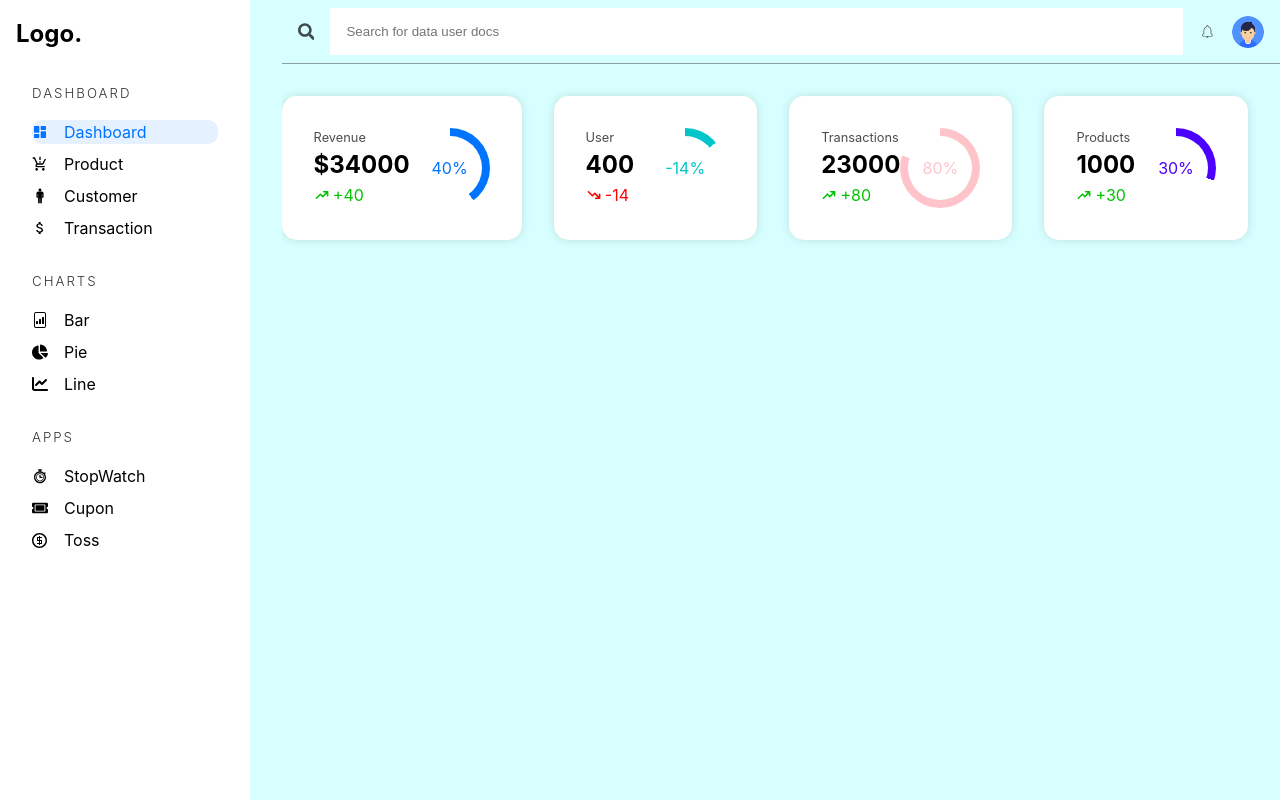
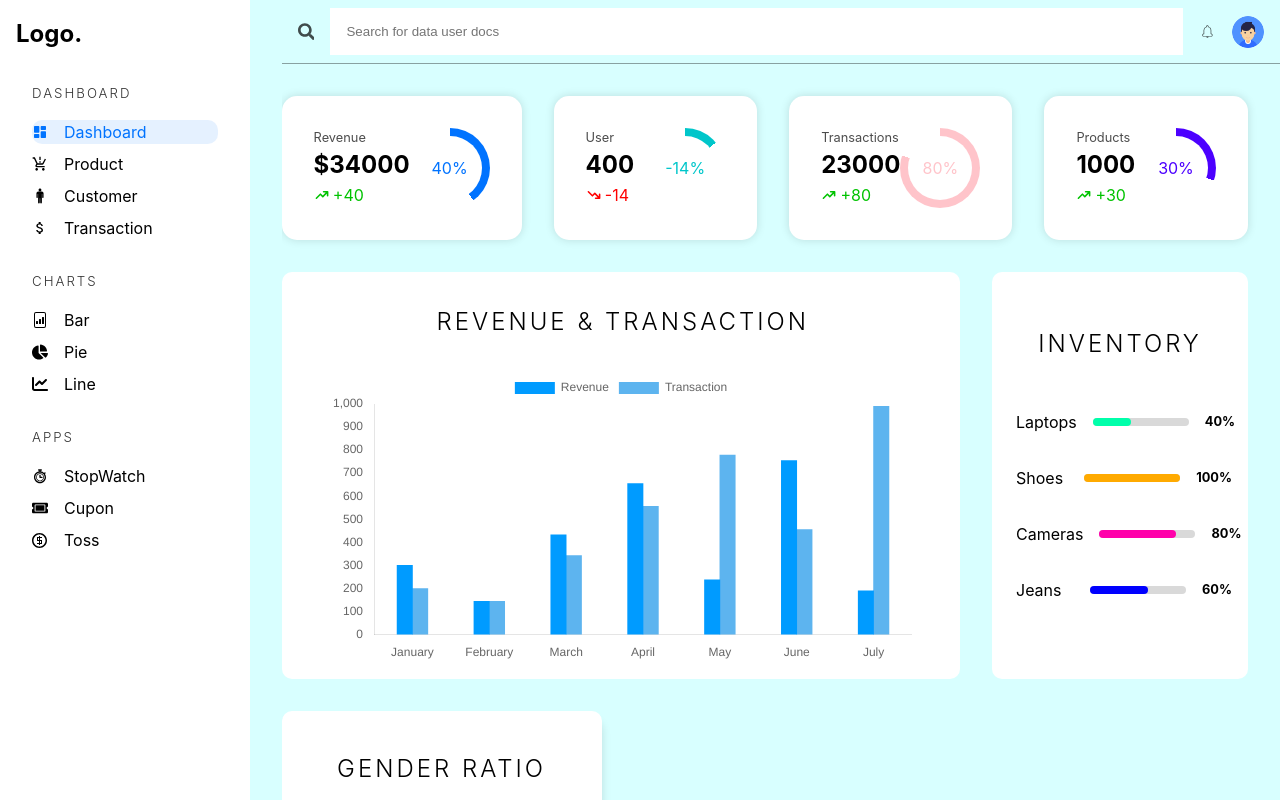
Before and after one commit to prathamlashkari/Admin-DashBoard, a React (Vite) app: page /admin/Dashboard in a window 1280 px wide. Built offline with nearby package versions, Linux system fonts and the light colour scheme.

Commit message:
Adding bargrap and doughnot

```diff
--- a/package.json
+++ b/package.json
@@ -10,10 +10,13 @@
     "preview": "vite preview"
   },
   "dependencies": {
+    "chart.js": "^4.4.2",
     "react": "^18.2.0",
+    "react-chartjs-2": "^5.2.0",
     "react-dom": "^18.2.0",
     "react-icons": "^5.0.1",
     "react-router-dom": "^6.22.3",
+    "react-table": "^7.8.0",
     "sass": "^1.72.0"
   },
   "devDependencies": {
--- /dev/null
+++ b/src/Component/Chart.tsx
@@ -0,0 +1,135 @@
+import {
+  Chart as ChartJS,
+  CategoryScale,
+  LinearScale,
+  BarElement,
+  Title,
+  Tooltip,
+  Legend,
+  ChartData,
+  ChartOptions,
+  ArcElement
+} from 'chart.js';
+import { Bar,Doughnut  } from 'react-chartjs-2';
+
+
+ChartJS.register(
+  CategoryScale,
+  LinearScale,
+  BarElement,
+  Title,
+  Tooltip,
+  Legend,
+  ArcElement
+);
+
+
+interface BarChartsProps{
+  horizontal?:boolean;
+  data_1:number[];
+  data_2:number[];
+  title_1:string;
+  title_2:string;
+  bgColor_1:string;
+  bgColor_2:string;
+  labels?:string[];
+}
+export const months = ['January', 'February', 'March', 'April', 'May', 'June', 'July'];
+
+export const BarChart =({horizontal=false , data_1 ,data_2 , title_1 , title_2 , bgColor_1 , bgColor_2,labels=months}:BarChartsProps)=>{
+   const options:ChartOptions<'bar'> = {
+    responsive: true,
+    indexAxis:horizontal?"y":"x",
+    plugins: {
+      legend: {
+        display:true,
+      },
+      title: {
+        display: false,
+        text: 'Chart.js Bar Chart',
+      },
+    },
+    scales:{
+     y:{
+      beginAtZero:true,
+      grid:{
+        display:false,
+      },
+     },
+     x:{
+      beginAtZero:true,
+      grid:{
+        display:false,
+      },
+     }
+    }
+  };
+
+
+   const data:ChartData<"bar",number[],string> = {
+    labels,
+    datasets: [
+      {
+        label: title_1,
+        data: data_1,
+        backgroundColor: bgColor_1,
+        barThickness:"flex",
+        barPercentage:1,
+        categoryPercentage:0.4,
+      },
+      {
+        label: title_2,
+        data: data_2,
+        backgroundColor: bgColor_2,
+        barThickness:"flex",
+        barPercentage:1,
+        categoryPercentage:0.4,
+      },
+    ],
+  };
+
+  return <Bar options={options} data={data} />;
+}
+
+
+
+interface DoughnutChartProps{
+  labels:string[];
+  data:number[];
+  backgroundColor:string[];
+  cutout?:number | string;
+  legends?:boolean;
+  offset?:number[];
+}
+
+
+export const DoughnutChart=({labels , data  , backgroundColor ,  cutout , legends = true , offset,}:DoughnutChartProps)=>{
+
+    const doughnoutData : ChartData<"doughnut",number[],string> = {
+
+      labels,
+      datasets:[{
+        data,
+        backgroundColor,
+        borderWidth:0,
+        offset,
+      }],
+    };
+    const doughnoutOption : ChartOptions<"doughnut"> = {
+       responsive : true,
+       plugins:{
+          legend:{
+            display:legends,
+            position:"bottom",
+            labels:{
+              padding:40,
+            },
+          },
+       },
+       cutout,
+    };
+
+
+
+    return <Doughnut  data={doughnoutData} options={doughnoutOption} />
+}
--- /dev/null
+++ b/src/assets/data.json
@@ -0,0 +1,52 @@
+{
+  "categories": [
+    {
+      "value": 40,
+      "heading": "Laptops"
+    },
+
+    {
+      "value": 100,
+      "heading": "Shoes"
+    },
+    {
+      "value": 80,
+      "heading": "Cameras"
+    },
+    {
+      "value": 60,
+      "heading": "Jeans"
+    }
+  ],
+
+  "transaction": [
+    {
+      "id": "ksdnfkjsdfx",
+      "amount": 4000,
+      "quantity": 4,
+      "discount": 300,
+      "status": "Processing"
+    },
+    {
+      "id": "sdsdssdsd",
+      "amount": 5100,
+      "quantity": 2,
+      "discount": 900,
+      "status": "Processing"
+    },
+    {
+      "id": "sdsdcvsssdsd",
+      "amount": 13000,
+      "quantity": 91,
+      "discount": 0,
+      "status": "Shipped"
+    },
+    {
+      "id": "dfddddfd",
+      "amount": 2300,
+      "quantity": 4,
+      "discount": 2000,
+      "status": "Processing"
+    }
+  ]
+}
--- a/src/pages/Dashboard.tsx
+++ b/src/pages/Dashboard.tsx
@@ -3,6 +3,12 @@ import { FaSearch } from "react-icons/fa";
 import { CiBellOn } from "react-icons/ci";
 import img from '../assets/userpic.png'
 import { HiTrendingDown, HiTrendingUp } from "react-icons/hi";
+import data from '../assets/data.json'
+import { Chart } from "react-chartjs-2";
+import { BarChart, DoughnutChart } from "../Component/Chart";
+import { BiMaleFemale } from "react-icons/bi";
+
+
 export default function Dashboard() {
   return (
     <div className="adminContainer">
@@ -25,6 +31,31 @@ export default function Dashboard() {
           <WidgetItems heading="Products" value={1000}  percent={30} color="rgba(76 0 255)" amount={false}/>
 
         </section>
+    <section className="graph-container">
+
+      <div className="revenue-chart">
+        <h2>Revenue & Transaction</h2>
+       <BarChart data_1={[300,144,433,655,237,755,190]} data_2 = {[200,144,343,556,778,455,990]} title_1="Revenue" title_2="Transaction" bgColor_1="rgb(0,155,255)" bgColor_2="rgb(53,162,235,0.8)" />
+      </div>
+      <div className="dashboard-categories">
+        <h2>Inventory</h2>
+        <div>
+          {
+            data.categories.map((i)=>( <CategoryItem heading={i.heading} key={i.value} value={i.value} color={`hsl(${i.value*4} ,100% , 50%)` }/>))
+          }
+
+        </div>
+      </div>
+    </section>
+
+          <section className="transaction-container">
+            <div className="gender-chart">
+              <h2>Gender Ratio</h2>
+              <DoughnutChart  labels={["Female", "Male"]} data={[12,19]} backgroundColor={["hsl(340,82%,56%)" ,"rgba(53,162,235,0.8)"]}  cutout={90}/>
+             <p> <BiMaleFemale/></p>
+            </div>
+
+          </section>
        </main>
     </div>
   )
@@ -57,3 +88,25 @@ const WidgetItems = ({heading , value , percent , color , amount}:WidgetItemProp
     </div>
   </article>
 )
+
+
+
+interface CategoryItempProps{
+   color : string;
+   value : number;
+   heading : string;
+}
+
+const CategoryItem =({color,value,heading}:CategoryItempProps)=>(
+
+   <div className="category-item">
+    {heading}
+    <div>
+      <div style={{
+        backgroundColor:color,
+        width:`${value}%`
+      }}></div>
+    </div>
+    <span>{value}%</span>
+   </div>
+)
--- a/src/styles/_dashboard.scss
+++ b/src/styles/_dashboard.scss
@@ -68,5 +68,93 @@
     }
   }
 
+    .graph-container{
+      @include flex(row , unset , unset, 2rem);
+      padding: 0  2rem 2rem 0;
+      >div{
+        background-color: white;
+        border-radius: 10px;
+      }
+      .revenue-chart{
+        width: 100%;
+        padding: 1rem 3rem;
 
+        >h2{
+          @include heading;
+          margin: 1rem 0 2rem 0.25rem;
+          text-align: center;
+        }
+      }
+      .dashboard-categories{
+        width: 100%;
+        max-width: 16rem;
+        @include flex(column , center , unset , 0);
+        padding-bottom: 2rem;
+        >h2{
+          @include heading;
+          margin: 1.5rem 0 2rem 0;
+          text-align: center;
+        }
+        >div{
+          overflow-y: auto;
+          padding-left: 0.5rem;
+
+          .category-item{
+            width: 100%;
+            @include flex(row, space-between);
+            padding: 1rem;
+            >h5{
+              letter-spacing: 1px;
+              font-weight: 300;
+            }
+            >div{
+              margin-left: auto;
+              width: 6rem;
+              background-color: rgb(217,217,217);
+              border-radius: 20px;
+              height: 0.5rem;
+              flex:none;
+
+              >div{
+                border-radius: 20px;
+                height: 100%;
+              }
+            }
+
+            >span{
+              font-size: 0.8rem;
+              font-weight: 700;
+            }
+          }
+        }
+      }
+    }
+    .transaction-container{
+      display: flex;
+      gap: 2rem;
+      padding: 0 2rem 2rem 0;
+      height: 30rem;
+
+      >div{
+        background-color: white;
+        box-shadow: 0px 10px 10px rgba(0,0,0,0.132);
+        border-radius: 10px;
+      }
+      .gender-chart{
+        width: 100%;
+        max-width: 20rem;
+        padding: 1rem;
+        position: relative;
+        >h2{
+          text-align: center;
+          margin: 1.5rem 0 2rem 0;
+          @include heading;
+        }
+        >p{
+          @include posCenter;
+          font-size: 2rem;
+          color: rgba(0,0,0,0.634);
+        }
+      }
+    }
 }
```
Also changed, not shown: src/assets/TableHOC.tsx (added), 1 other file (tests, documents, lock files or other folders).
